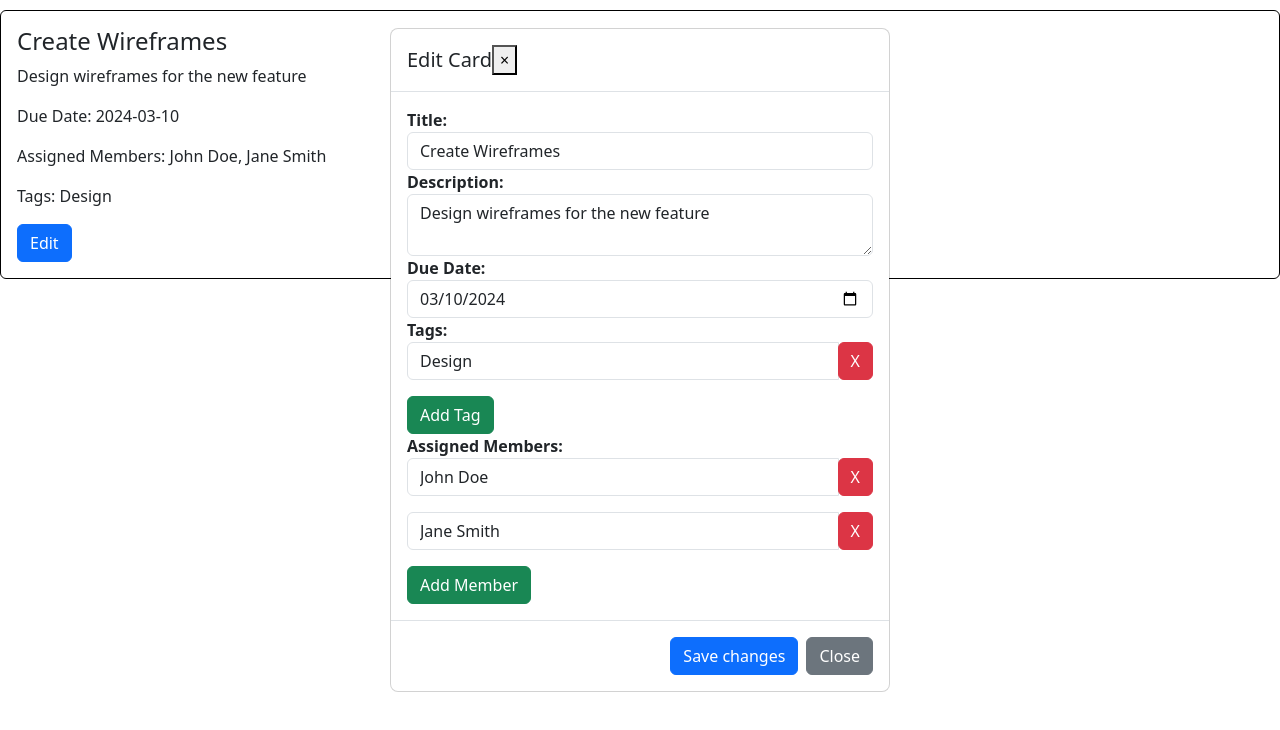
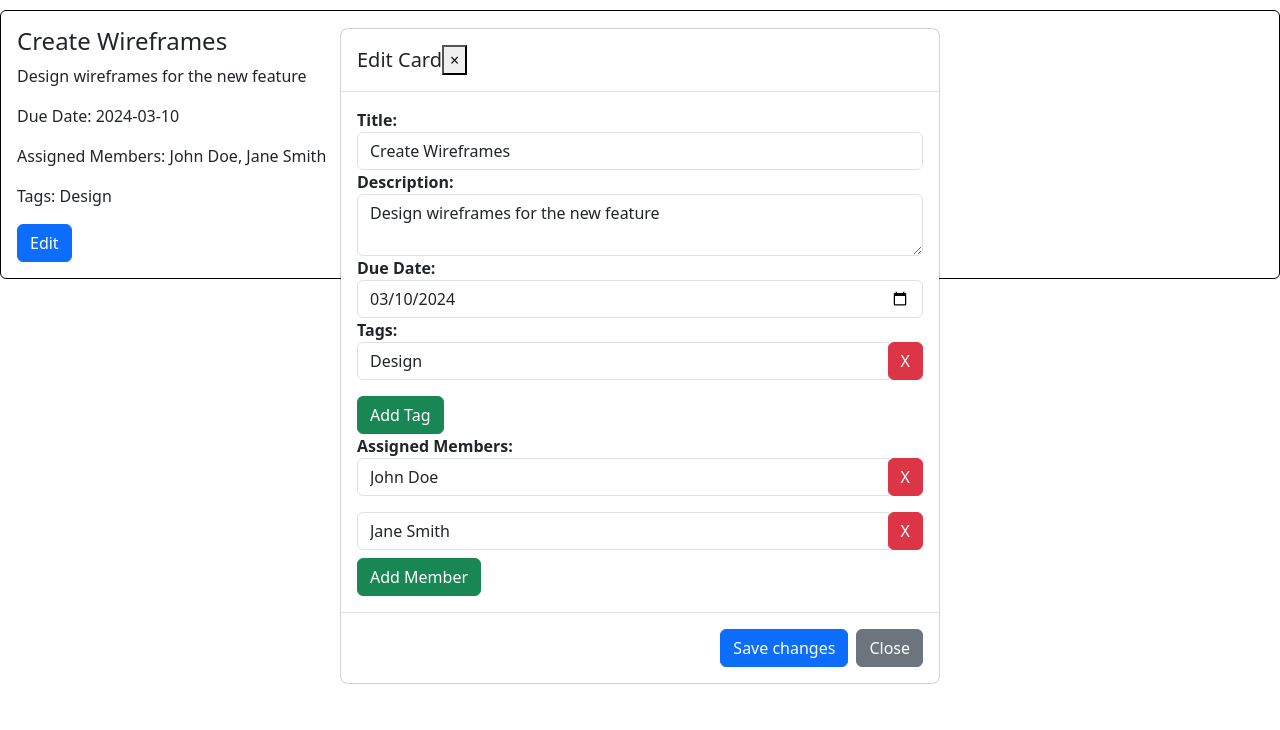
Before and after one commit to SarahCallesDeveloper/BoardTaskMaster, a React (Vite) app in the folder Board_Organizer/: page / in a window 1280 px wide. Both pictures are taken after a click on the button "Edit". Shown: the top 730 px of the page. Built offline with nearby package versions, Linux system fonts and the light colour scheme.

Commit message:
added individual scrollbars to inside imputs of editing

```diff
--- a/Board_Organizer/src/Components/card.jsx
+++ b/Board_Organizer/src/Components/card.jsx
@@ -54,7 +54,7 @@ export function Card({ card, onEdit }) {
 
       {isEditing && (
         <div className="modal" tabIndex="-1" role="dialog" style={{ display: 'block' }}>
-          <div className="modal-dialog" role="document">
+          <div className="modal-dialog" role="document" style={{ maxWidth: '600px' }}>
             <div className="modal-content">
               <div className="modal-header">
                 <h5 className="modal-title">Edit Card</h5>
@@ -65,11 +65,15 @@ export function Card({ card, onEdit }) {
               <div className="modal-body">
                 <div className="form-group">
                   <strong>Title:</strong>
+                  <div style={{ maxHeight: '100px', overflowY: 'auto' }}>
                     <input className="form-control" value={editedTitle} onChange={(e) => setEditedTitle(e.target.value)} />
+                  </div>
                 </div>
                 <div className="form-group">
                   <strong>Description:</strong>
+                  <div style={{ maxHeight: '100px', overflowY: 'auto' }}>
                     <textarea className="form-control" value={editedDescription} onChange={(e) => setEditedDescription(e.target.value)} />
+                  </div>
                 </div>
                 <div className="form-group">
                   <strong>Due Date:</strong>
@@ -77,6 +81,7 @@ export function Card({ card, onEdit }) {
                 </div>
                 <div className="form-group">
                   <strong>Tags:</strong>
+                  <div style={{ maxHeight: '100px', overflowY: 'auto' }}>
                     {editedTags.map((tag, index) => (
                       <div key={index} className="input-group mb-3">
                         <input
@@ -93,10 +98,12 @@ export function Card({ card, onEdit }) {
                         </div>
                       </div>
                     ))}
+                  </div>
                   <button className="btn btn-success" onClick={handleAddTag}>Add Tag</button>
                 </div>
                 <div className="form-group">
                   <strong>Assigned Members:</strong>
+                  <div style={{ maxHeight: '100px', overflowY: 'auto' }}>
                     {editedAssignedMembers.map((member, index) => (
                       <div key={index} className="input-group mb-3">
                         <input
@@ -113,6 +120,7 @@ export function Card({ card, onEdit }) {
                         </div>
                       </div>
                     ))}
+                  </div>
                   <button className="btn btn-success" onClick={handleAddMember}>Add Member</button>
                 </div>
               </div>
```
Lines whose indentation alone changed are shown as unchanged.
